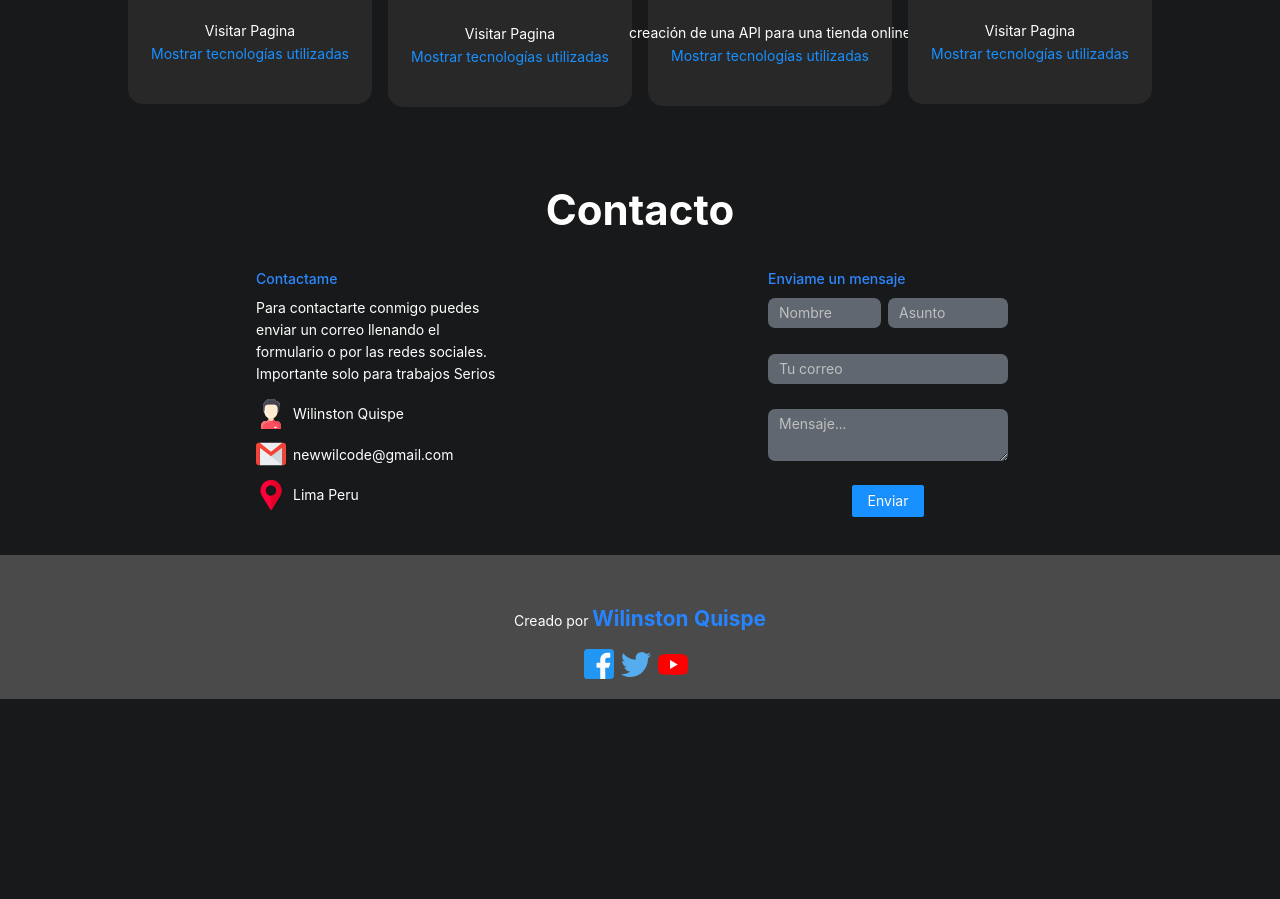
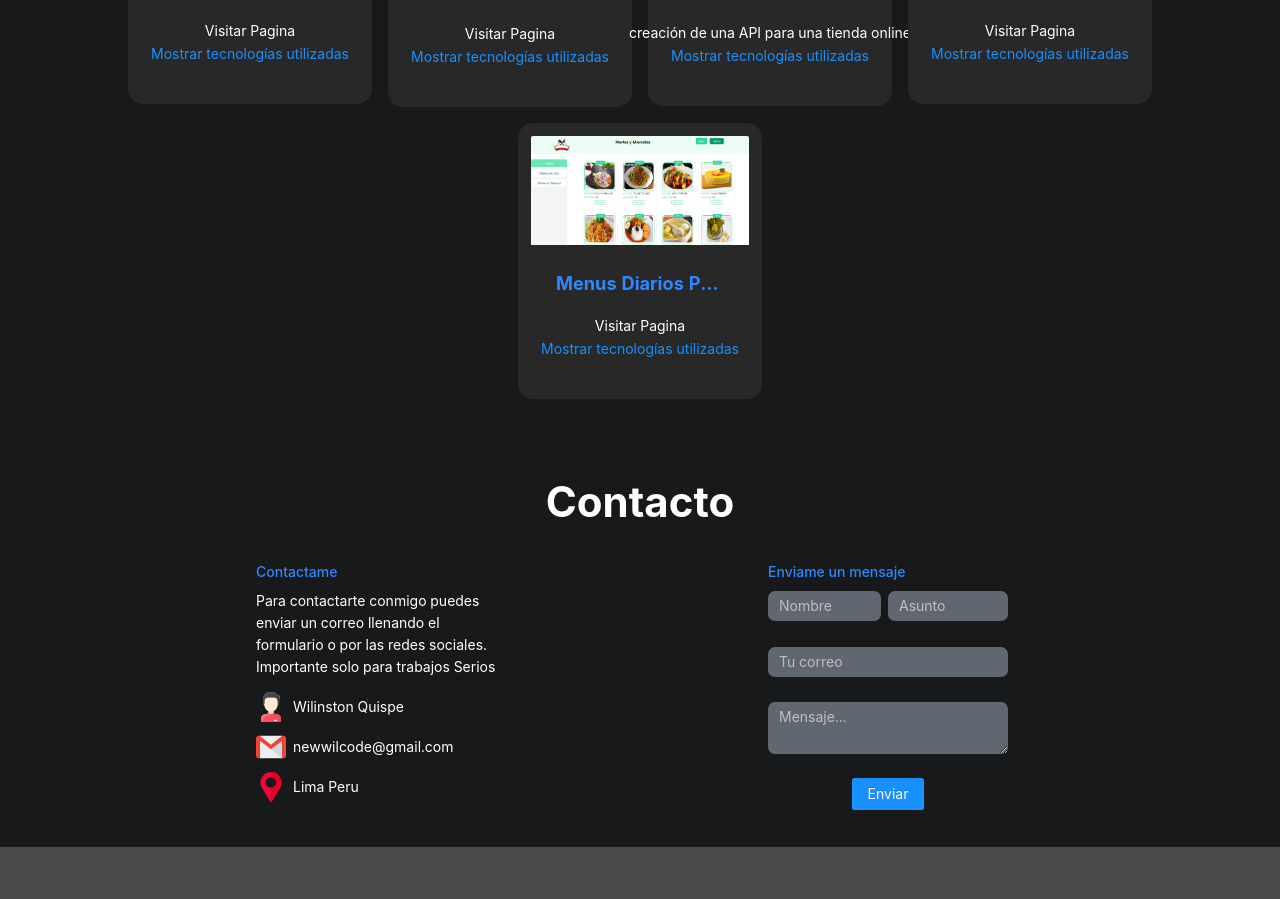
Before and after one commit to WilCodee/portfolio, a Next.js app: page / in a window 1280 px wide. Shown: the part 2240-3139 px from the top of the page. Before the commit the page ends 2939 px from the top, so only its background shows below. Built offline with nearby package versions, Linux system fonts and the light colour scheme.

Commit message:
agrego Menus Diarios Pa'ti

```diff
--- a/Components/Proyects.tsx
+++ b/Components/Proyects.tsx
@@ -79,6 +79,21 @@ const Proyects = (): JSX.Element => {
               'API Youtube',
             ]}
           />
+          <ProyectsCard
+            img="/img/Menus.png"
+            title="Menus Diarios Pa'ti"
+            titleEnglish="Menus Diarios Pa'ti"
+            href="https://menus-diarios-pati.vercel.app/"
+            dataList={[
+              'TypeScript',
+              'Next.js',
+              'Css',
+              'React.js',
+              'Git',
+              'TailwindCSS',
+              'Apollo client',
+            ]}
+          />
         </Row>
       </Col>
     </Row>
```
Also changed, not shown: public/img/Menus.png (added).
